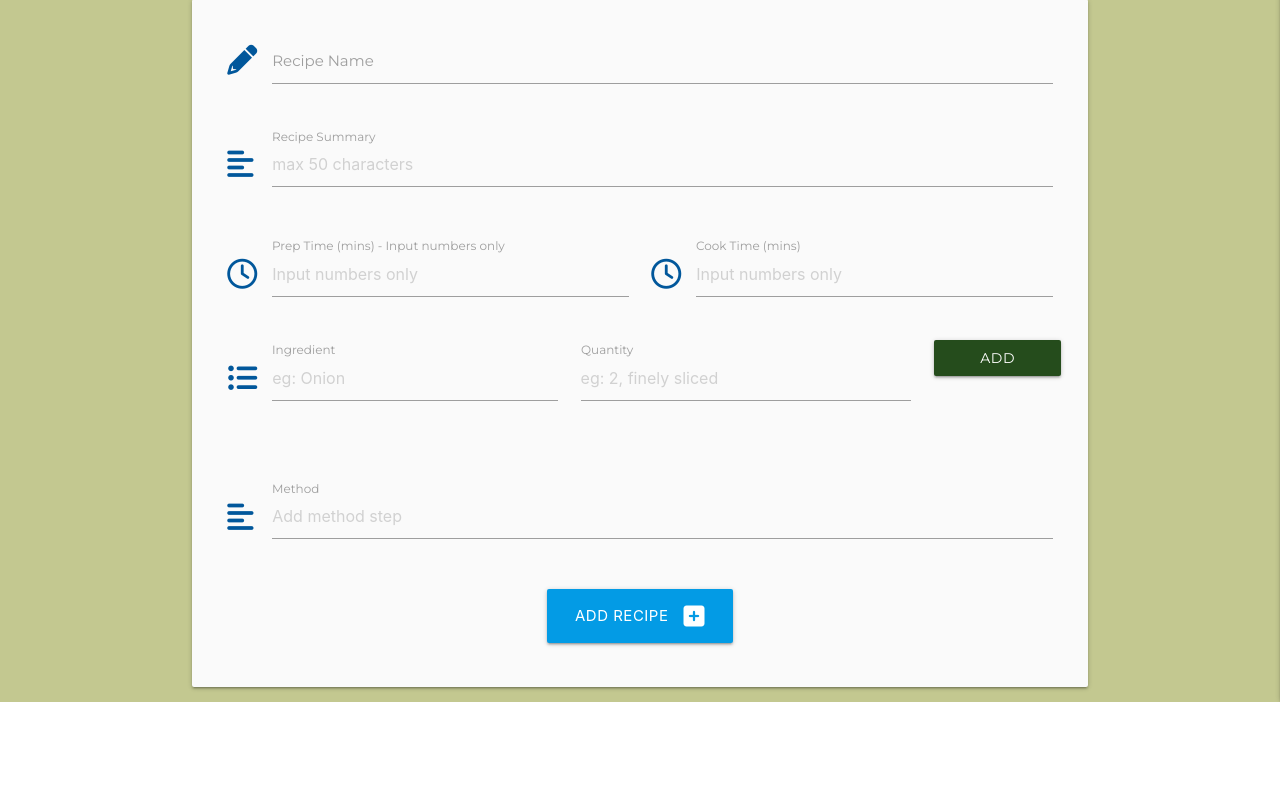
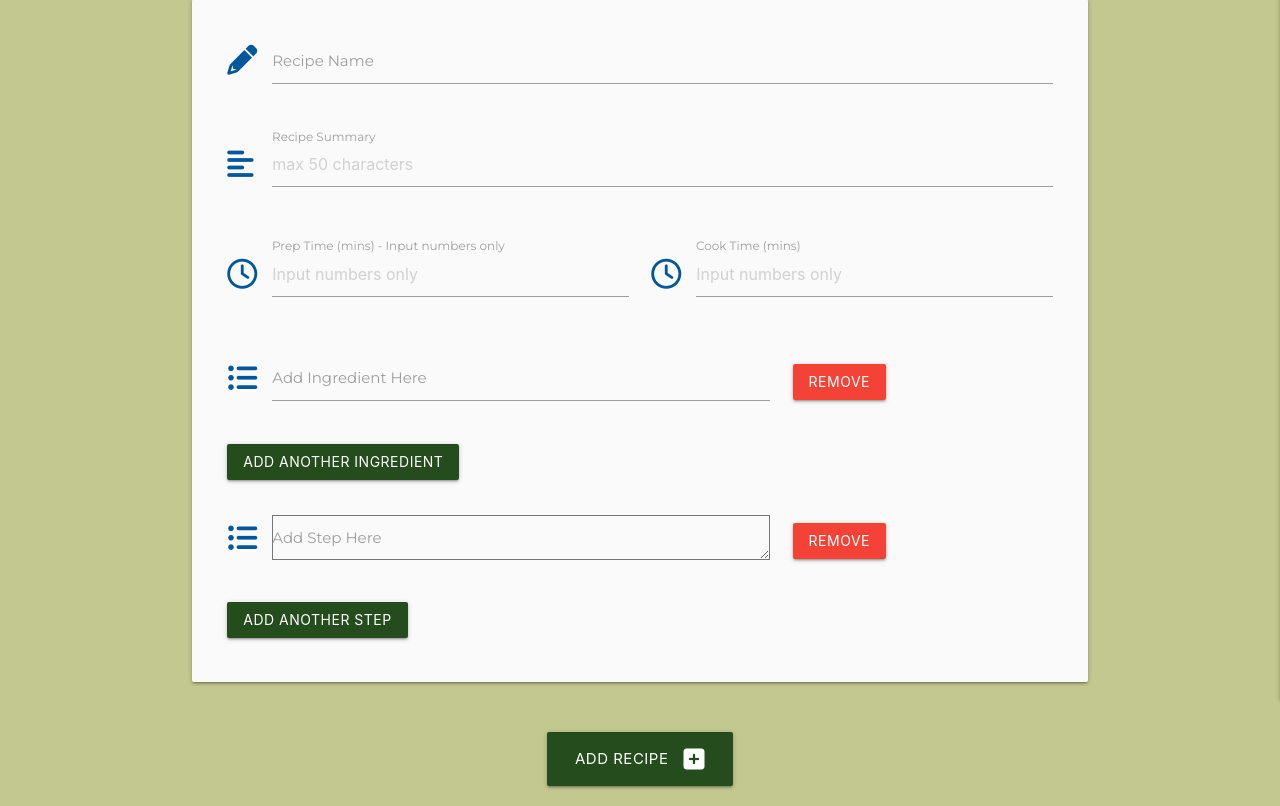
Before and after one commit to TimMorrisDev/MS3-sustainable-supper, a Flask app: page /add_recipe in a window 1280 px wide. Shown: the part 160-966 px from the top of the page. Before the commit the page ends 862 px from the top, so only its background shows below. Run offline with Flask 2, Linux system fonts and the light colour scheme; some libraries are stand-ins or nearby versions.

Commit message:
Update add recipe template and function with ingredient and method fields

```diff
--- a/app.py
+++ b/app.py
@@ -122,12 +122,13 @@ def admin():
 ingredients = []
 
 
-@app.route("/add_ingredient", methods=['GET', 'POST'])
-def add_ingredient():
-    new_ingredient = {"item": request.form.get("item"), "quantity": request.form.get("quantity")}
-    ingredients.append(new_ingredient)
-    print(ingredients)
-    return render_template("add_recipe.html")
+# @app.route("/add_ingredient", methods=['GET', 'POST'])
+# def add_ingredient():
+#     items = request.form.get("item").readlines()
+#     quantities = request.form.get("quantity")
+#     print(items)
+#     print(quantities)
+#     return render_template("add_recipe.html")
 
 
 @app.route("/add_recipe", methods=['GET', 'POST'])
@@ -136,12 +137,15 @@ def add_recipe():
         recipe = {
             "recipe_name": request.form.get("recipe_name"),
             "recipe_summary": request.form.get("recipe_summary"),
+            "prep_time": request.form.get("prep_time"),
+            "cook_time": request.form.get("cook_time"),
+            "ingredients": request.form.getlist("ingredients"),
+            "method": request.form.getlist("method"),
             "uploaded_by": session["user"]
         }
         mongo.db.recipes.insert_one(recipe)
         flash("Recipe Successfully Added")
-        return redirect(url_for("profile"))
-    ingredients = []
+        return redirect(url_for("profile", username=session["user"]))
     return render_template("add_recipe.html")
 
 
--- a/static/js/script.js
+++ b/static/js/script.js
@@ -8,6 +8,20 @@ $(document).ready(function () {
     });
 
     $('#add-ingredient').on('click', function () {
-        $('<div class="input-group add-on ingredient-block" id="ingredient-block"><input type="text" class="form-control ingredient" name="ingredients" id="ingredients" placeholder="Add New Ingredient"><div class="input-group-append"><button type="button" class="btn btn-delete delete-ingredient-button">Delete</button></div>').insertBefore('#new-ingredient');
+        $('<div class="row ingredient-row valign-wrapper"><div class="input-field col s8"><i class="fas fa-list-ul prefix light-blue-text text-darken-4"></i><input id="ingredients" name="ingredients" type="text" class="validate" required><label for="ingredients">Add Ingredient Here</label></div><div class="col s4"><button type="button" id="remove-ingredient" class="waves-effect waves-light btn red">Remove</button></div></div>').insertBefore('#add-ingredient-row');
     });
+
+    $('#remove-ingredient').on('click', function () {
+        $(this).closest('.ingredient-row').remove()
+    });
+
+    $('#add-step').on('click', function () {
+        $('<div class="row method-row valign-wrapper"><div class="input-field col s8"><i class="fas fa-list-ul prefix light-blue-text text-darken-4"></i><textarea id="method" name="method" type="text" class="validate" required></textarea><label for="method">Add Step Here</label></div><div class="col s4"><button type="button" id="remove-step" class="waves-effect waves-light btn red">Remove</button></div></div>').insertBefore('#add-step-row');
+    });
+
+    $('#remove-step').on('click', function () {
+        $(this).closest('.method-row').remove()
+    });
+
+
 });
--- a/templates/add_recipe.html
+++ b/templates/add_recipe.html
@@ -39,24 +39,55 @@
             </div>
         </div>
         <!-- ingredients -->
-        <div class="row">
-            <div class="input-field col s6 m5">
+        <div class="row ingredient-row valign-wrapper">
+
+            <div class="input-field col s8">
                 <i class="fas fa-list-ul prefix light-blue-text text-darken-4"></i>
-                <input id="item" name="item" minlength="1" maxlength="50" type="text" class="validate"
-                    pattern="^[a-zA-Z]$" placeholder="eg: Onion" required>
-                <label for="item">Ingredient</label>
+
+                <input id="ingredients" name="ingredients" type="text" class="validate" required>
+                <label for="ingredients">Add Ingredient Here</label>
             </div>
-            <div class="input-field col s6 m5">
-                <!-- <i class="fas fa-list-ul prefix light-blue-text text-darken-4"></i> -->
-                <input id="quantity" name="quantity" minlength="1" maxlength="50" type="text" class="validate"
-                    pattern="[a-zA-Z0-9]" placeholder="eg: 2, finely sliced" required>
+            <div class="col s4">
+                <button type="button" id="remove-ingredient" class="waves-effect waves-light btn red">Remove</button>
+            </div>
+        </div>
+
+        <div class="row" id="add-ingredient-row">
+            <div class="col s12">
+                <button type="button" id="add-ingredient" class="waves-effect waves-light btn tm-dark-green-bg">Add
+                    Another
+                    Ingredient</button>
+            </div>
+        </div>
+
+
+        <!-- <div class="input-field col s6 m5">
+                <textarea id="quantity" name="quantity" minlength="1" maxlength="50" type="text" class="validate"
+                    pattern="[a-zA-Z0-9]" placeholder="eg: 2, finely sliced" required></textarea>
                 <label for="quantity">Quantity</label>
+            </div> -->
+
+        <!-- method -->
+        <div class="row method-row valign-wrapper">
+
+            <div class="input-field col s8">
+                <i class="fas fa-list-ul prefix light-blue-text text-darken-4"></i>
+
+                <textarea id="method" name="method" type="text" class="validate" required></textarea>
+                <label for="method">Add Step Here</label>
             </div>
-            <div class="col s12 m2">
-                <a href="{{ url_for('add_ingredient') }}" action="POST"
-                    class="waves-effect waves-light btn tm-dark-green-bg">Add
-                    Ingredient</a>
+            <div class="col s4">
+                <button type="button" id="remove-step" class="waves-effect waves-light btn red">Remove</button>
             </div>
+        </div>
+
+        <div class="row" id="add-step-row">
+            <div class="col s12">
+                <button type="button" id="add-step" class="waves-effect waves-light btn tm-dark-green-bg">Add Another
+                    Step</button>
+            </div>
+        </div>
+
 </div>
 <div class="row">
     <div class="col s12">
@@ -68,19 +99,10 @@
     </div>
 
 </div>
-        <!-- method -->
-        <div class="row">
-            <div class="input-field col s12">
-                <i class="fas fa-align-left prefix light-blue-text text-darken-4"></i>
-                <textarea id="method" name="method" class="materialize-textarea validate" placeholder="Add method step"
-                    required></textarea>
-                <label for="method">Method</label>
-            </div>
-        </div>
 <!-- submit -->
 <div class="row">
     <div class="col s12 center-align">
-                <button type="submit" class="btn-large light-blue darken-1 text-shaddow">Add Recipe <i
+        <button type="submit" class="btn btn-large tm-dark-green-bg text-shaddow">Add Recipe <i
                 class="fas fa-plus-square right"></i></button>
     </div>
 </div>
```
Lines whose indentation alone changed are shown as unchanged.
